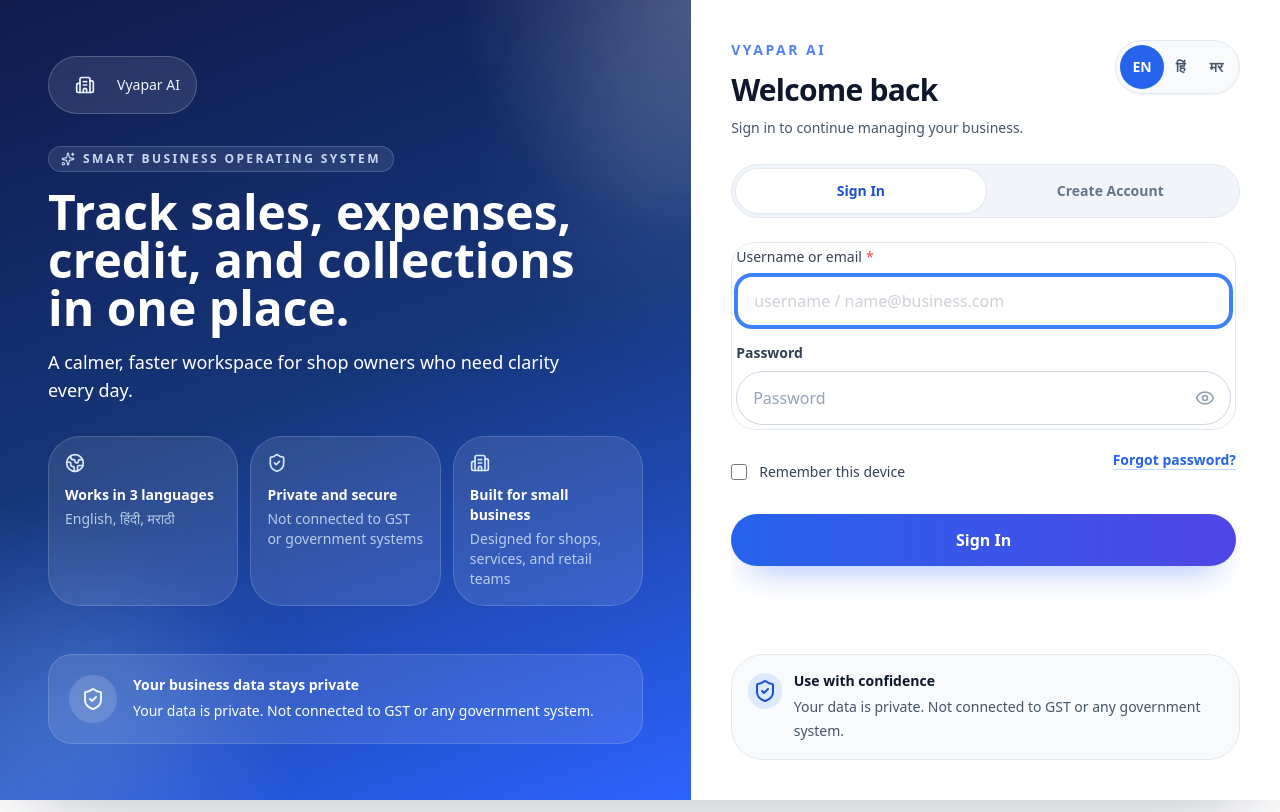
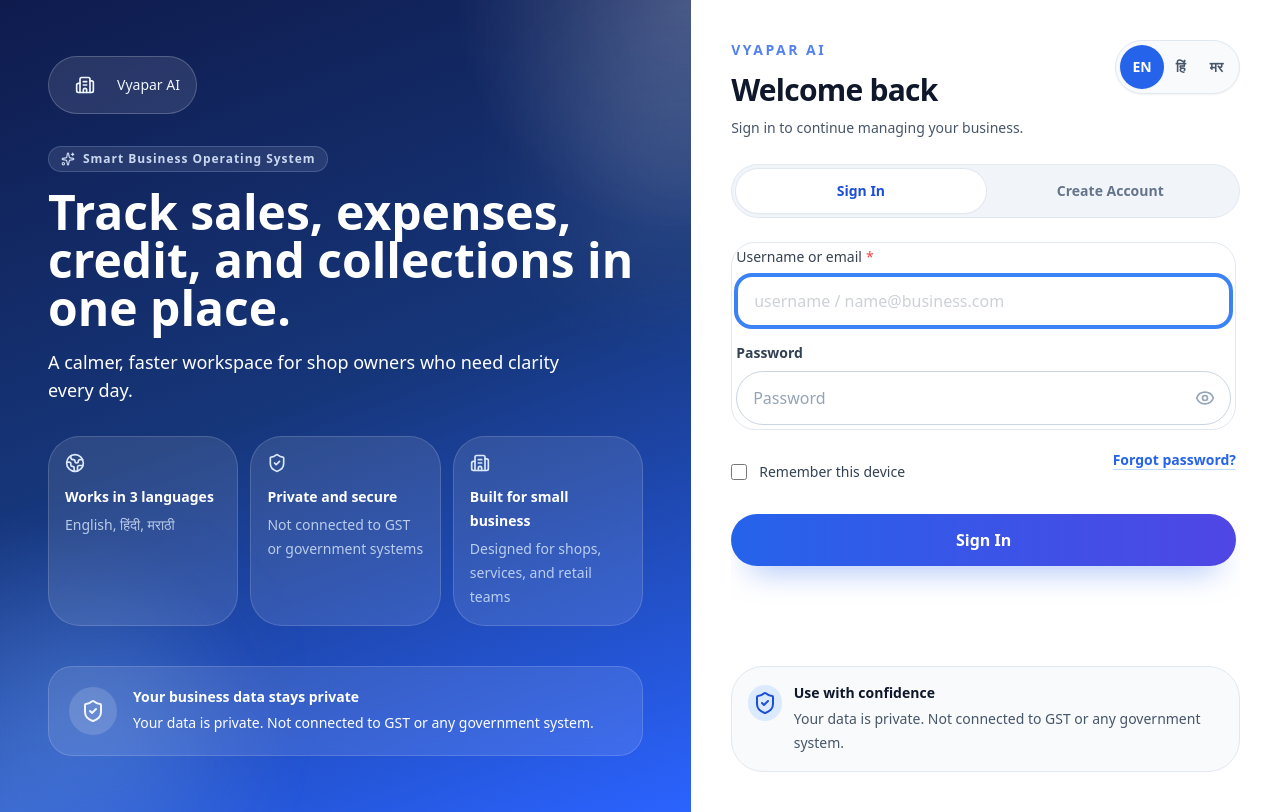
Before and after one commit to shubnimkar/vyapar-AI, a Next.js app: page /login in a window 1280 px wide. Built offline with nearby package versions, Linux system fonts and the light colour scheme.

Commit message:
Login page changes

```diff
--- a/app/login/page.tsx
+++ b/app/login/page.tsx
@@ -205,8 +205,6 @@ export default function LoginPage() {
         ? 'काही सोप्या टप्प्यांत Vyapar AI तुमच्या दुकानासाठी सेट करा.'
           : 'Set up Vyapar AI for your shop in a few steps.';
 
-  const isIndicLanguage = language === 'hi' || language === 'mr';
-
   return (
     <div className="min-h-screen bg-[radial-gradient(circle_at_top_left,_rgba(59,130,246,0.18),_transparent_32%),radial-gradient(circle_at_bottom_right,_rgba(99,102,241,0.16),_transparent_28%),linear-gradient(135deg,#f8fbff_0%,#eef3ff_45%,#f5f7ff_100%)]">
       <div className="grid min-h-screen w-full overflow-hidden bg-white/80 shadow-[0_28px_80px_-32px_rgba(15,23,42,0.35)] backdrop-blur lg:grid-cols-[1.08fr_0.92fr]">
@@ -224,8 +222,8 @@ export default function LoginPage() {
                   <span>{t('appTitle', language)}</span>
                 </div>
 
-                <div className={`space-y-4 ${isIndicLanguage ? 'max-w-2xl' : 'max-w-xl'}`}>
-                  <p className={`inline-flex items-center gap-2 rounded-full border border-blue-200/20 bg-blue-100/10 px-3 py-1 font-semibold text-blue-100/90 ${isIndicLanguage ? 'text-xs tracking-[0.08em]' : 'text-xs uppercase tracking-[0.2em]'}`}>
+                <div className="max-w-2xl space-y-4">
+                  <p className="inline-flex items-center gap-2 rounded-full border border-blue-200/20 bg-blue-100/10 px-3 py-1 text-xs font-semibold tracking-[0.08em] text-blue-100/90">
                     <Sparkles className="h-3.5 w-3.5" />
                     {language === 'hi'
                       ? 'स्मार्ट बिज़नेस ऑपरेटिंग सिस्टम'
@@ -233,14 +231,14 @@ export default function LoginPage() {
                         ? 'स्मार्ट बिझनेस ऑपरेटिंग सिस्टम'
                         : 'Smart Business Operating System'}
                   </p>
-                  <h1 className={`${isIndicLanguage ? 'max-w-3xl text-4xl leading-tight sm:text-5xl' : 'max-w-2xl text-4xl leading-tight sm:text-5xl'} font-bold`}>
+                  <h1 className="max-w-2xl text-4xl font-bold leading-tight sm:text-5xl">
                     {language === 'hi'
                       ? 'बिक्री, खर्च, उधार और फॉलो-अप को एक ही जगह संभालें।'
                       : language === 'mr'
                         ? 'विक्री, खर्च, उधारी आणि फॉलो-अप एकाच ठिकाणी सांभाळा.'
                         : 'Track sales, expenses, credit, and collections in one place.'}
                   </h1>
-                  <p className={`${isIndicLanguage ? 'max-w-2xl text-base leading-7 sm:text-lg' : 'max-w-lg text-base leading-7 sm:text-lg'} text-blue-100/88`}>
+                  <p className="max-w-lg text-base leading-7 text-blue-100/88 sm:text-lg">
                     {language === 'hi'
                       ? 'छोटे व्यवसायों के लिए बनाया गया सरल, तेज और भरोसेमंद कार्यक्षेत्र।'
                       : language === 'mr'
@@ -249,28 +247,28 @@ export default function LoginPage() {
                   </p>
                 </div>
 
-                <div className={`grid gap-3 ${isIndicLanguage ? 'sm:grid-cols-1 xl:grid-cols-3' : 'sm:grid-cols-3'}`}>
+                <div className="grid gap-3 sm:grid-cols-3">
                   <div className="rounded-2xl border border-white/15 bg-white/10 p-4">
                     <Globe2 className="mb-3 h-5 w-5 text-blue-100" />
-                    <p className={`font-semibold ${isIndicLanguage ? 'text-sm leading-6' : 'text-sm'}`}>
+                    <p className="text-sm font-semibold leading-6">
                       {language === 'hi'
                         ? '3 भाषाओं में काम करता है'
                         : language === 'mr'
                           ? '3 भाषांमध्ये काम करते'
                           : 'Works in 3 languages'}
                     </p>
-                    <p className={`mt-1 text-blue-100/80 ${isIndicLanguage ? 'text-sm leading-6' : 'text-sm'}`}>English, हिंदी, मराठी</p>
+                    <p className="mt-1 text-sm leading-6 text-blue-100/80">English, हिंदी, मराठी</p>
                   </div>
                   <div className="rounded-2xl border border-white/15 bg-white/10 p-4">
                     <ShieldCheck className="mb-3 h-5 w-5 text-blue-100" />
-                    <p className={`font-semibold ${isIndicLanguage ? 'text-sm leading-6' : 'text-sm'}`}>
+                    <p className="text-sm font-semibold leading-6">
                       {language === 'hi'
                         ? 'निजी और सुरक्षित'
                         : language === 'mr'
                           ? 'खाजगी आणि सुरक्षित'
                           : 'Private and secure'}
                     </p>
-                    <p className={`mt-1 text-blue-100/80 ${isIndicLanguage ? 'text-sm leading-6' : 'text-sm'}`}>
+                    <p className="mt-1 text-sm leading-6 text-blue-100/80">
                       {language === 'hi'
                         ? 'सरकारी सिस्टम से जुड़ा नहीं'
                         : language === 'mr'
@@ -280,14 +278,14 @@ export default function LoginPage() {
                   </div>
                   <div className="rounded-2xl border border-white/15 bg-white/10 p-4">
                     <Building2 className="mb-3 h-5 w-5 text-blue-100" />
-                    <p className={`font-semibold ${isIndicLanguage ? 'text-sm leading-6' : 'text-sm'}`}>
+                    <p className="text-sm font-semibold leading-6">
                       {language === 'hi'
                         ? 'छोटे व्यापार के लिए बना'
                         : language === 'mr'
                           ? 'लहान व्यवसायांसाठी बनवलेले'
                           : 'Built for small business'}
                     </p>
-                    <p className={`mt-1 text-blue-100/80 ${isIndicLanguage ? 'text-sm leading-6' : 'text-sm'}`}>
+                    <p className="mt-1 text-sm leading-6 text-blue-100/80">
                       {language === 'hi'
                         ? 'दुकान, सेवा और रिटेल उपयोग के लिए'
                         : language === 'mr'
@@ -304,14 +302,14 @@ export default function LoginPage() {
                     <ShieldCheck className="h-6 w-6 text-blue-50" />
                   </div>
                   <div>
-                    <p className={`font-semibold text-white ${isIndicLanguage ? 'text-sm' : 'text-sm'}`}>
+                    <p className="text-sm font-semibold text-white">
                       {language === 'hi'
                         ? 'आपका व्यवसाय डेटा निजी रहता है'
                         : language === 'mr'
                           ? 'तुमचा व्यवसाय डेटा खाजगी राहतो'
                           : 'Your business data stays private'}
                     </p>
-                    <p className={`mt-1 text-blue-100/82 ${isIndicLanguage ? 'text-sm leading-6' : 'text-sm leading-6'}`}>
+                    <p className="mt-1 text-sm leading-6 text-blue-100/82">
                       {t('trustBanner', language)}
                     </p>
                   </div>
@@ -326,10 +324,10 @@ export default function LoginPage() {
                 <p className="text-sm font-semibold uppercase tracking-[0.18em] text-blue-600/80">
                   {t('appTitle', language)}
                 </p>
-                <h2 className={`mt-3 font-bold tracking-tight text-slate-900 ${isIndicLanguage ? 'text-3xl leading-tight' : 'text-3xl'}`}>
+                <h2 className="mt-3 text-3xl font-bold tracking-tight text-slate-900">
                   {authHeading}
                 </h2>
-                <p className={`mt-2 max-w-md text-slate-600 ${isIndicLanguage ? 'text-sm leading-6' : 'text-sm leading-6'}`}>
+                <p className="mt-2 max-w-md text-sm leading-6 text-slate-600">
                   {authSubheading}
                 </p>
               </div>
```
